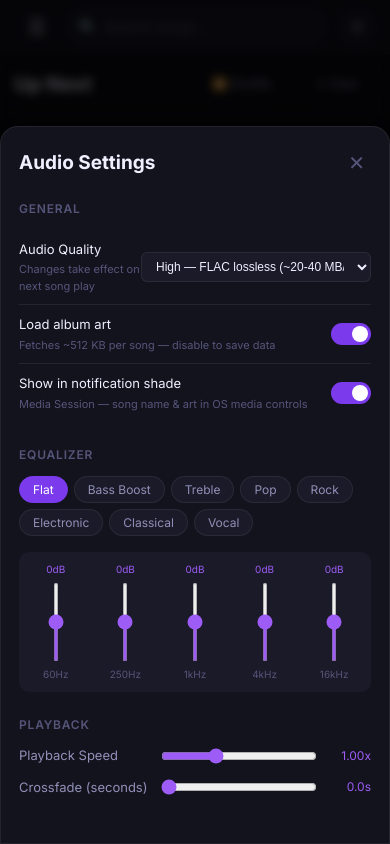
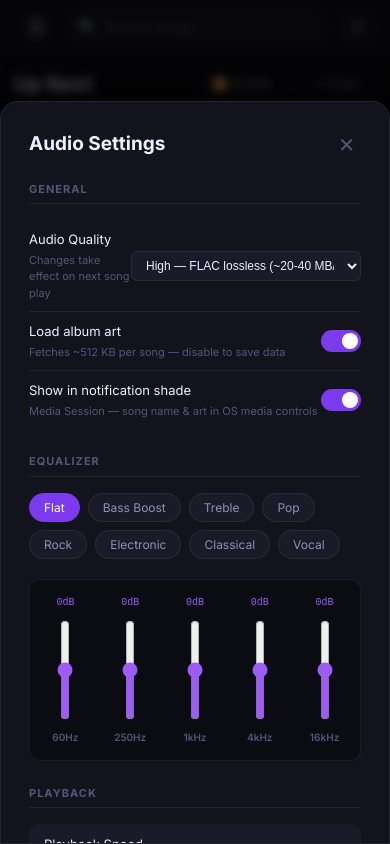
Before and after one commit to Abhineet1144/tomcat-MusicPlayer, a plain HTML site: page index.html in a window 390 px wide. Both pictures are taken after a click on the button "Audio Settings". Drawn offline with Linux system fonts and the light colour scheme; no server answers; a script that the page names is missing.

Commit message:
Enhance mobile UI

```diff
--- a/scripts/PlayList.js
+++ b/scripts/PlayList.js
@@ -83,6 +83,7 @@ function play(songName) {
 }
 
 function loadAndStart(songName) {
+    const tCache = globalThis.thumbCache || new Map();
     document.getElementById('player-song-name').textContent   = songName;
     document.getElementById('player-song-artist').textContent = qualityLabel();
 
@@ -91,7 +92,7 @@ function loadAndStart(songName) {
     if (expName)   expName.textContent   = songName;
     if (expArtist) expArtist.textContent = qualityLabel();
 
-    const savedThumb = thumbCache.get(songName) || 'Img/music.png';
+    const savedThumb = tCache.get(songName) || 'Img/music.png';
     document.getElementById('player-thumb').src = savedThumb;
     const expThumb = document.getElementById('exp-thumb');
     if (expThumb) expThumb.src = savedThumb;
@@ -382,6 +383,7 @@ function renderSidebar() {
 }
 
 function renderQueue() {
+    const tCache = globalThis.thumbCache || new Map();
     const container = document.getElementById('queue-list');
     if (!queue.length) {
         container.innerHTML = `
@@ -397,7 +399,7 @@ function renderQueue() {
         const isNow = i === queueIdx;
         const div   = document.createElement('div');
         div.className = 'q-item' + (isNow ? ' now-playing' : '');
-        const thumb = thumbCache.get(s.name) || 'Img/music.png';
+        const thumb = tCache.get(s.name) || 'Img/music.png';
         div.innerHTML = `
             <span class="q-num">${i + 1}</span>
             <div class="q-now-ico"><div class="soundwave"><span></span><span></span><span></span></div></div>
@@ -411,7 +413,7 @@ function renderQueue() {
         div.onclick = () => { queueIdx = i; loadAndStart(s.name); renderQueue(); persist(); };
 
         // Lazy-load thumbnail
-        if (!thumbCache.has(s.name)) {
+        if (!tCache.has(s.name)) {
             extractThumb(s.name, url => {
                 const img = div.querySelector('.q-thumb');
                 if (img) img.src = url;
@@ -427,6 +429,7 @@ function renderQueue() {
 }
 
 function renderPlaylistView(idx) {
+    const tCache = globalThis.thumbCache || new Map();
     const pl = playlists[idx];
     if (!pl) return;
     document.getElementById('pl-view-title').textContent = pl.name;
@@ -437,7 +440,7 @@ function renderPlaylistView(idx) {
     }
     list.innerHTML = '';
     pl.songs.forEach((s, i) => {
-        const thumb = thumbCache.get(s.name) || 'Img/music.png';
+        const thumb = tCache.get(s.name) || 'Img/music.png';
         const div   = document.createElement('div');
         div.className = 'pl-song';
         div.innerHTML = `
@@ -451,7 +454,7 @@ function renderPlaylistView(idx) {
         `;
         div.onclick = () => play(s.name);
 
-        if (!thumbCache.has(s.name)) {
+        if (!tCache.has(s.name)) {
             extractThumb(s.name, url => {
                 const img = div.querySelector('.pl-song-thumb');
                 if (img) img.src = url;
--- a/scripts/Search.js
+++ b/scripts/Search.js
@@ -67,6 +67,8 @@ function renderResults(songs, box) {
         return;
     }
 
+    const tCache = globalThis.thumbCache || new Map();
+
     songs.forEach(song => {
         const name = (song.name || '').trim();
         if (!name) return;
@@ -78,7 +80,7 @@ function renderResults(songs, box) {
         div.innerHTML = `
             <img class="sr-thumb" src="Img/music.png" alt="">
             <div class="sr-info">
-                <p class="sr-name">${escHtml(name)}</p>
+                <p class="sr-name">${esc(name)}</p>
                 <p class="sr-meta">FLAC</p>
             </div>
             <div class="sr-actions">
@@ -106,8 +108,8 @@ function renderResults(songs, box) {
 
         // Lazy-load real album art from FLAC metadata
         const img = div.querySelector('.sr-thumb');
-        if (thumbCache.has(name)) {
-            img.src = thumbCache.get(name);
+        if (tCache.has(name)) {
+            img.src = tCache.get(name);
         } else {
             extractThumb(name, url => { if (img) img.src = url; });
         }
--- a/styles/style.css
+++ b/styles/style.css
@@ -27,7 +27,7 @@
 
 /* ── Reset ──────────────────────────────────────────────────────── */
 *, *::before, *::after { margin:0; padding:0; box-sizing:border-box; }
-html, body { height:100%; overflow:hidden; }
+html, body { height:100%; }
 body {
   font-family: 'Inter', -apple-system, BlinkMacSystemFont, 'Segoe UI', sans-serif;
   background: var(--bg);
@@ -587,39 +587,49 @@ a { color: inherit; text-decoration: none; }
 .toggle-switch input:checked + .toggle-track::after { transform:translateX(18px); }
 
 /* Settings */
-.settings-section { margin-bottom:24px; }
+.settings-section { margin-bottom: 24px; }
 .settings-section h3 {
-  font-size:12px; font-weight:600; text-transform:uppercase;
-  letter-spacing:0.8px; color:var(--text3); margin-bottom:12px;
+  font-size: 11px; font-weight: 700; text-transform: uppercase;
+  letter-spacing: 1px; color: var(--text3); margin-bottom: 16px;
+  border-bottom: 1px solid var(--border); padding-bottom: 6px;
 }
-.eq-presets { display:flex; flex-wrap:wrap; gap:6px; margin-bottom:16px; }
+
+.eq-presets { display: flex; flex-wrap: wrap; gap: 8px; margin-bottom: 20px; }
 .preset-btn {
-  padding:5px 13px; border-radius:20px;
-  border:1px solid var(--border); background:var(--bg3);
-  color:var(--text2); font-size:12px; cursor:pointer;
-  transition:all var(--ease);
+  padding: 6px 14px; border-radius: 18px;
+  border: 1px solid var(--border); background: var(--bg3);
+  color: var(--text2); font-size: 12px; cursor: pointer;
+  transition: all var(--ease);
 }
-.preset-btn:hover { border-color:var(--accent2); color:var(--text); }
-.preset-btn.on { background:var(--accent); border-color:var(--accent); color:#fff; }
+.preset-btn:hover { border-color: var(--accent2); color: var(--text); }
+.preset-btn.on { background: var(--accent); border-color: var(--accent); color: #fff; }
 
 .eq-bands {
-  display:flex; justify-content:space-around;
-  background:var(--bg3); border-radius:var(--r);
-  padding:14px 10px; gap:6px;
+  display: flex; justify-content: space-between;
+  background: var(--bg); border: 1px solid var(--border);
+  border-radius: var(--r); padding: 20px 10px; gap: 4px;
 }
-.eq-band { display:flex; flex-direction:column; align-items:center; gap:5px; flex:1; }
-.eq-band-label { font-size:10px; color:var(--text3); }
-.eq-band-val { font-size:10px; color:var(--accent2); min-height:14px; }
+.eq-band { display: flex; flex-direction: column; align-items: center; gap: 10px; flex: 1; }
+.eq-band-label { font-size: 10px; color: var(--text3); font-weight: 600; }
+.eq-band-val { font-size: 10px; color: var(--accent2); font-family: monospace; }
+
+/* Better vertical sliders */
 .eq-slider {
-  writing-mode:vertical-lr; direction:rtl;
-  width:4px; height:90px; cursor:pointer;
-  accent-color:var(--accent2);
+  appearance: slider-vertical;
+  -webkit-appearance: slider-vertical;
+  width: 20px; height: 120px; cursor: pointer;
+  accent-color: var(--accent2);
 }
 
-.setting-row { display:flex; align-items:center; gap:12px; margin-bottom:12px; }
-.setting-row label { font-size:13px; min-width:130px; color:var(--text2); }
-.setting-row input[type=range] { flex:1; accent-color:var(--accent2); cursor:pointer; }
-.setting-val { font-size:12px; color:var(--accent2); min-width:42px; text-align:right; }
+.setting-row {
+  display: flex; align-items: center; gap: 16px; margin-bottom: 16px;
+  background: var(--bg3); padding: 10px 14px; border-radius: var(--r);
+  border: 1px solid transparent; transition: border-color var(--ease);
+}
+.setting-row:focus-within { border-color: var(--accent-dim); }
+.setting-row label { font-size: 13px; flex: 1; color: var(--text); }
+.setting-row input[type=range] { width: 140px; accent-color: var(--accent2); cursor: pointer; }
+.setting-val { font-size: 12px; color: var(--accent2); min-width: 45px; text-align: right; font-family: monospace; }
 
 /* Add to playlist modal */
 .pl-opt {
@@ -780,12 +790,13 @@ a { color: inherit; text-decoration: none; }
   #content-area { padding:14px; }
   .search-container { flex:1; }
 
-  .eq-bands { gap:4px; padding:10px 4px; }
-  .eq-slider { height:80px; }
+  .eq-bands { padding: 15px 5px; }
+  .eq-slider { height: 100px; width: 16px; }
 
-  /* Modals full-width on mobile */
-  .modal { width:96%; padding:22px 18px; }
-  .modal-sm { max-width:320px; }
+  .sr-act-btn { width: 34px; height: 34px; font-size: 14px; }
+  .sr-actions { opacity: 1; }
+
+  .setting-row { flex-direction: column; align-items: stretch; gap: 8px; }
 }
 
 @media (max-width: 480px) {
```
